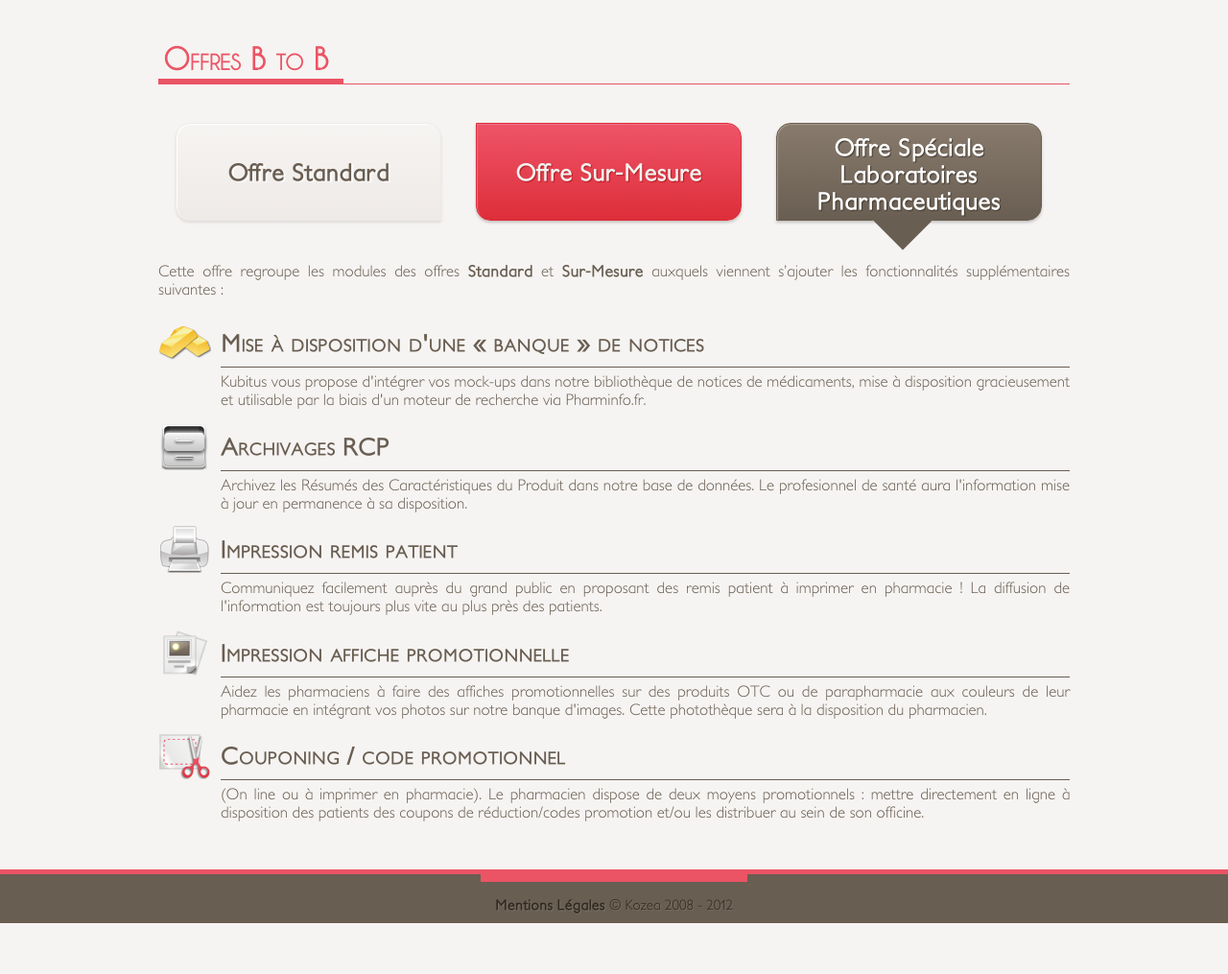
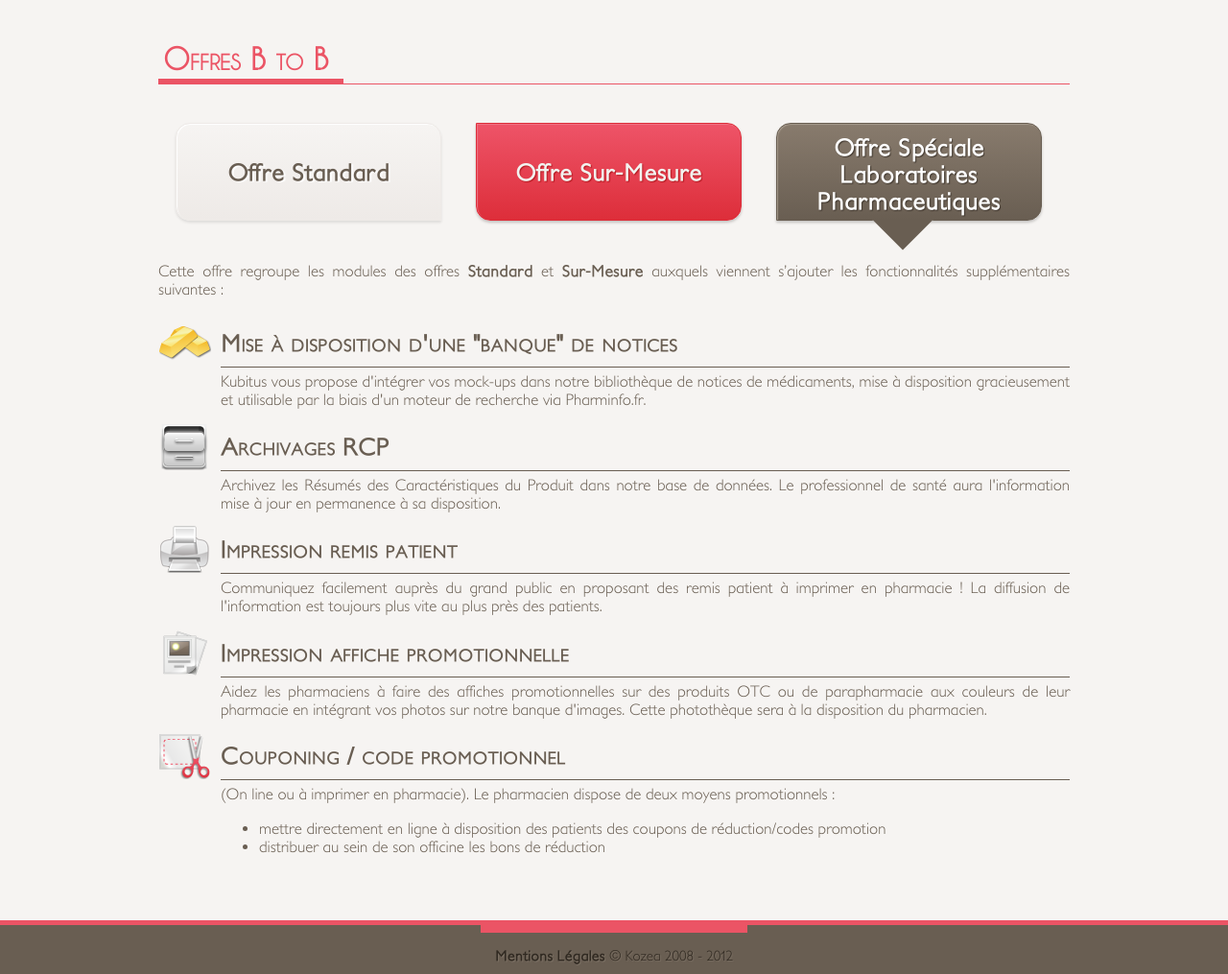
Before and after one commit to Kubitus/kubitus, a Flask app: page /special/ in a window 1280 px wide. Shown: the part 241-1256 px from the top of the page at 96% size. Before the commit the page ends 1203 px from the top, so only its background shows below. Run offline with Flask 2, Linux system fonts and the light colour scheme; some libraries are stand-ins or nearby versions.

Commit message:
minor change

```diff
--- a/kubitus/templates/btob.html.jinja2
+++ b/kubitus/templates/btob.html.jinja2
@@ -19,7 +19,7 @@
         <p>{{caller()}}</p>
       </dd>
     {% endmacro %}
-    <p><strong>- Différentes possibilités d'affichage sur les sites Internet santé</strong> :<:p>
+    <p><strong>- Différentes possibilités d'affichage sur les sites Internet santé</strong> :</p>
     <dl id="banniere" class="accordion">
     {% call billboard_item('Billboard Grand', 'billboard-grand', 300, 250) %}
     Le Billboard permet d'intégrer une animation vidéo courte (10 sec. maximum).
--- a/kubitus/templates/special.html.jinja2
+++ b/kubitus/templates/special.html.jinja2
@@ -3,15 +3,20 @@
 {% block description %}
   <dl id="services">
     <p>Cette offre regroupe les modules des offres <strong>Standard</strong> et <strong>Sur-Mesure</strong> auxquels viennent s’ajouter les fonctionnalités supplémentaires suivantes :</p><br/>
-    <dt class="lingot">Mise à disposition d'une « banque » de notices</dt>
+    <dt class="lingot">Mise à disposition d'une "banque" de notices</dt>
     <dd>Kubitus vous propose d'intégrer vos mock-ups dans notre bibliothèque de notices de médicaments, mise à disposition gracieusement et utilisable par la biais d'un moteur de recherche via Pharminfo.fr.</dd>
     <dt class="drawer">Archivages RCP</dt>
-    <dd>Archivez les Résumés des Caractéristiques du Produit dans notre base de données. Le profesionnel de santé aura l'information mise à jour en permanence à sa disposition.</dd>
+    <dd>Archivez les Résumés des Caractéristiques du Produit dans notre base de données. Le professionnel de santé aura l'information mise à jour en permanence à sa disposition.</dd>
     <dt class="print">Impression remis patient</dt>
     <dd>Communiquez facilement auprès du grand public en proposant des remis patient à imprimer en pharmacie ! La diffusion de l'information est toujours plus vite au plus près des patients.</dd>
     <dt class="promo">Impression affiche promotionnelle</dt>
     <dd>Aidez les pharmaciens à faire des affiches promotionnelles sur des produits OTC ou de parapharmacie aux couleurs de leur pharmacie en  intégrant vos photos sur notre banque d'images. Cette photothèque sera à la disposition du pharmacien.</dd>
     <dt class="couponning">Couponing / code promotionnel</dt>
-    <dd>(On line ou à imprimer en pharmacie). Le pharmacien dispose de deux moyens promotionnels : mettre directement en ligne à disposition des patients des coupons de réduction/codes promotion et/ou les distribuer au sein de son officine.</dd>
+    <dd>(On line ou à imprimer en pharmacie). Le pharmacien dispose de deux moyens promotionnels :
+      <ul>
+        <li>mettre directement en ligne à disposition des patients des coupons de réduction/codes promotion </li>
+        <li>distribuer au sein de son officine les bons de réduction</li>
+      </ul>
+      </dd>
   </dl>
 {% endblock description %}
```
Also changed, not shown: kubitus/templates/personnal.html.jinja2 (+4 -4 lines).
